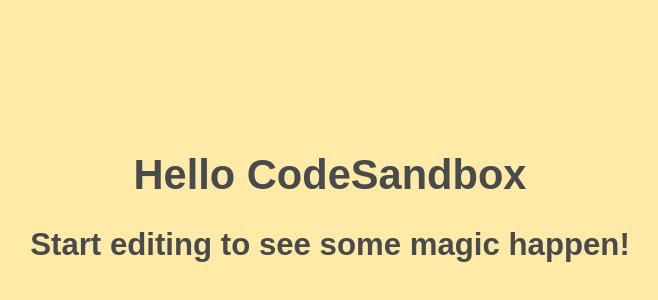
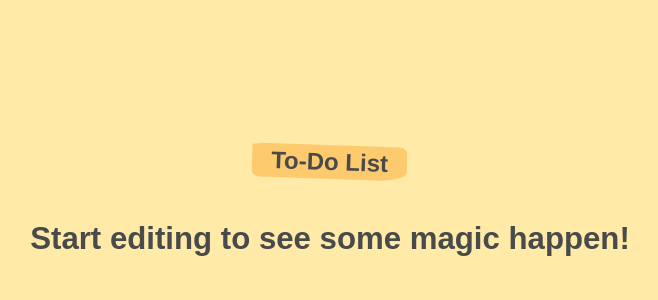
Before and after one commit to sogood17/reactTodoApp01, a React (Create React App) app: page / in a window 1280 px wide. Shown: the part 82-382 px from the top of the page, without its empty margins (310-968 px from the left). Built offline with nearby package versions, Linux system fonts and the light colour scheme.

Commit message:
Update App.js

```diff
--- a/src/App.js
+++ b/src/App.js
@@ -3,7 +3,9 @@
 export default function App() {
   return (
     <div className="App">
-      <h1>Hello CodeSandbox</h1>
+        <div className="heading">
+            <h1>To-Do List</h1>
+        </div>
       <h2>Start editing to see some magic happen!</h2>
     </div>
   );
```
